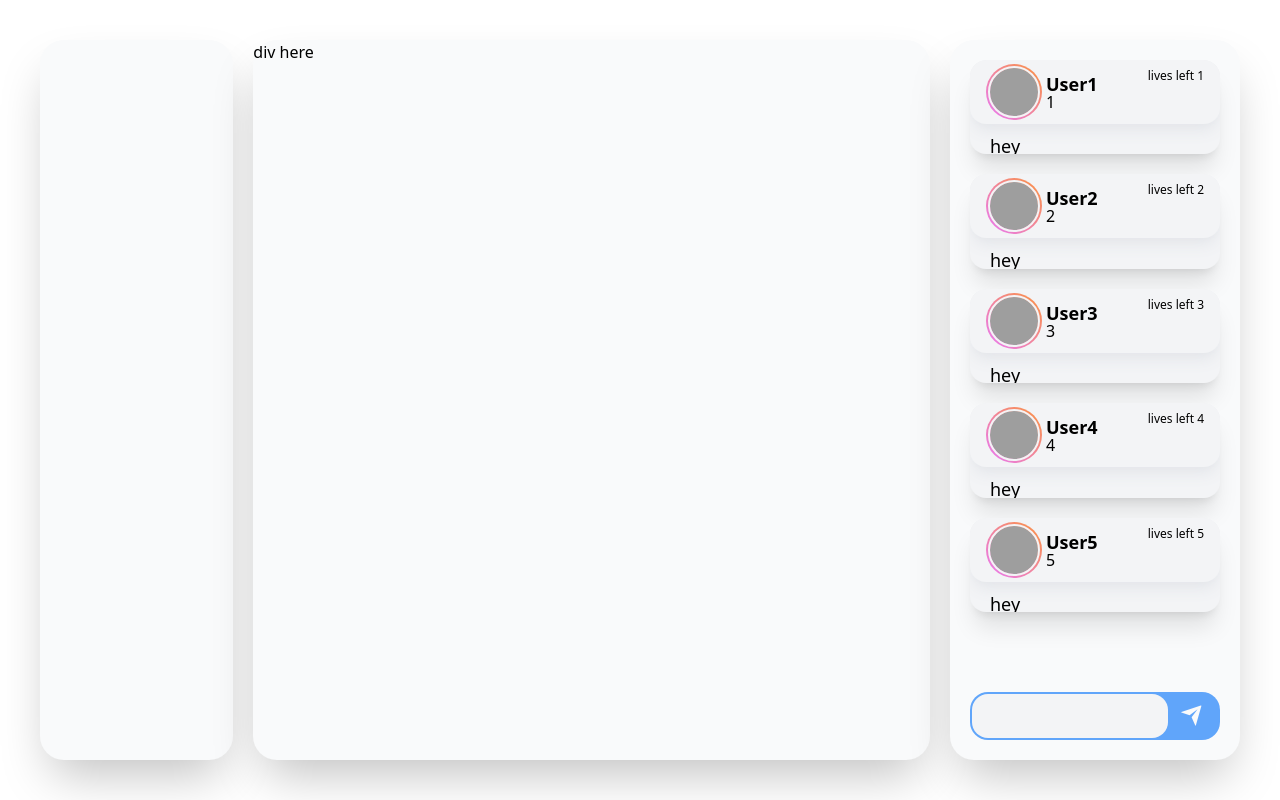
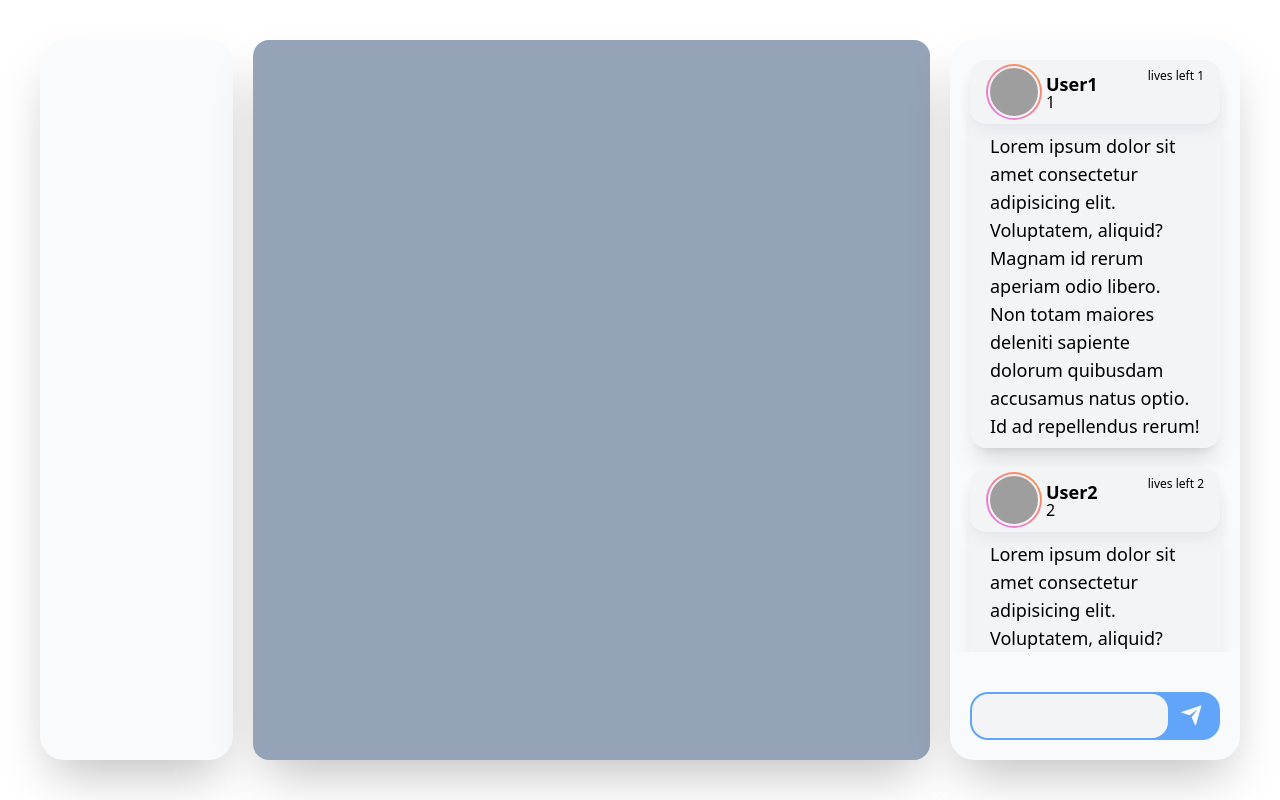
Before and after one commit to dvnkboi/wordGame, a Vue app in the folder wordGameFront/: page / in a window 1280 px wide. Built offline with nearby package versions, Linux system fonts and the light colour scheme; grey boxes are pictures that could not be loaded.

Commit message:
v0.1.1 chat ui bug fix

```diff
--- a/wordGameFront/src/App.vue
+++ b/wordGameFront/src/App.vue
@@ -1,7 +1,9 @@
 <template>
   <div class="flex p-10 h-screen w-screen justify-center items-center gap-5">
     <div class="w-2/12 bg-gray-50 shadow-2xl rounded-3xl h-full"></div>
-    <div class="w-7/12 bg-gray-50 shadow-2xl rounded-3xl h-full">div here</div>
+    <div class="w-7/12 bg-gray-50 shadow-2xl rounded-3xl h-full">
+      <Game />
+    </div>
     <div class="w-3/12 bg-gray-50 shadow-2xl rounded-3xl h-full">
       <Chat />
     </div>
@@ -10,10 +12,12 @@
 
 <script>
 import Chat from './components/chat.vue'
+import Game from './components/game.vue'
 
 export default {
   components: {
-    Chat
+    Chat,
+    Game
   }
 }
 </script>
--- a/wordGameFront/src/components/bubble.vue
+++ b/wordGameFront/src/components/bubble.vue
@@ -1,6 +1,6 @@
 <template>
   <div
-    class="flex justify-start items-center flex-col w-full bg-gray-100 rounded-2xl shadow-xl relative overflow-hidden"
+    class="flex justify-start items-center flex-col w-full bg-gray-100 rounded-2xl shadow-xl relative"
   >
     <div
       v-if="lives != null"
@@ -31,7 +31,7 @@
       </div>
     </div>
     <!-- ? this is bottom portion: msg text -->
-    <div class="flex justify-start items-center w-full text-lg font-medium px-5 py-2">{{ message }}</div>
+    <div class="flex justify-start items-center w-full text-lg font-medium px-5 py-2 shrink-0 ">{{ message }}</div>
   </div>
 </template>
 
--- a/wordGameFront/src/components/chat.vue
+++ b/wordGameFront/src/components/chat.vue
@@ -7,11 +7,12 @@
         :key="message"
         v-for="message in messages"
         :lives="message"
-        :message="'hey'"
+        :message="'Lorem ipsum dolor sit amet consectetur adipisicing elit. Voluptatem, aliquid? Magnam id rerum aperiam odio libero. Non totam maiores deleniti sapiente dolorum quibusdam accusamus natus optio. Id ad repellendus rerum! '"
         :user="{ userName: 'user' + message, points: message }"
       />
     </div>
     <chat-box />
+
   </div>
 </template>
 
--- /dev/null
+++ b/wordGameFront/src/components/game.vue
@@ -0,0 +1,16 @@
+<template>
+  <div class="w-full h-full bg-slate-400 rounded-2xl">
+      <div class=""
+      ></div>
+  </div>
+</template>
+
+<script>
+export default {
+
+}
+</script>
+
+<style>
+
+</style>
```
Also changed, not shown: 1 other file (tests, documents, lock files or other folders).
